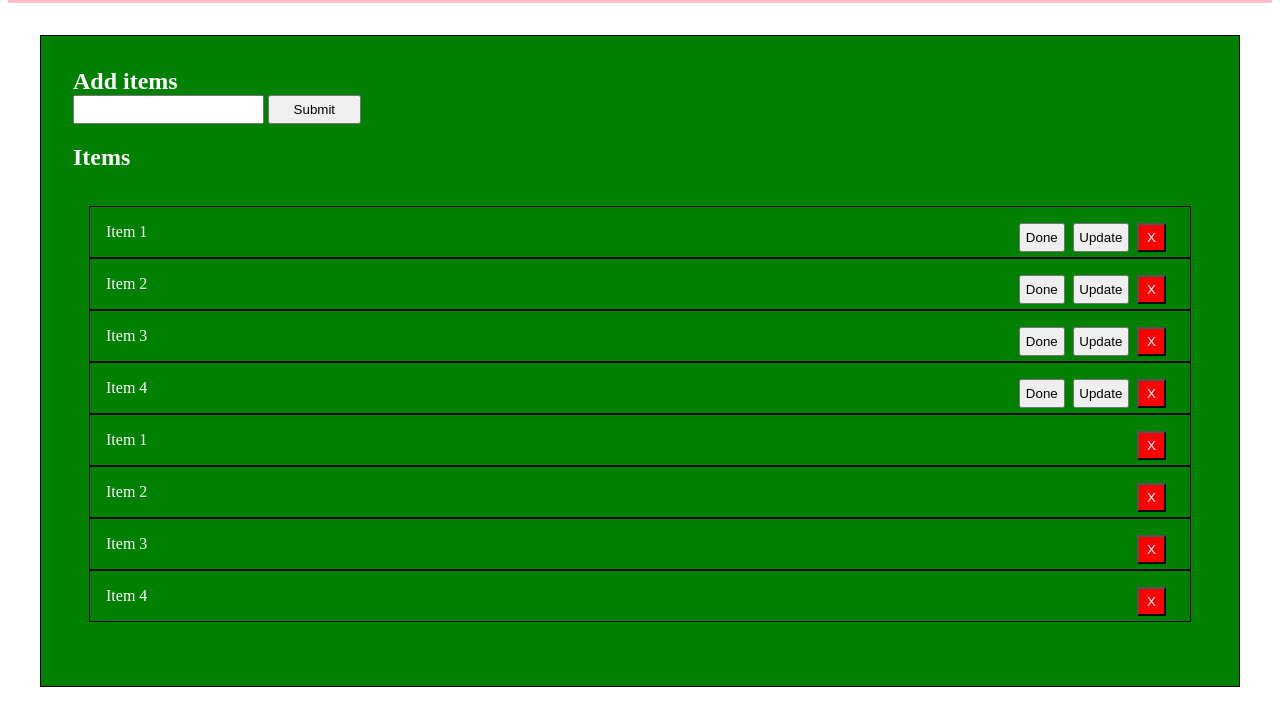
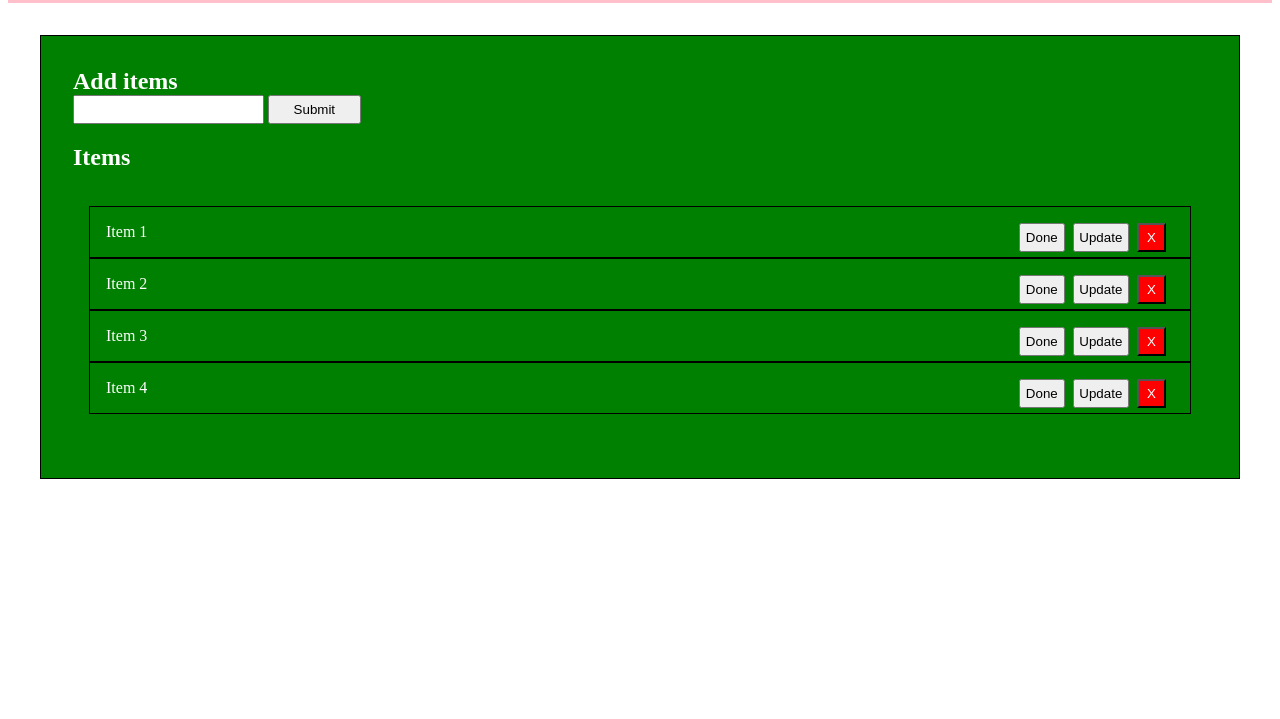
Before and after one commit to RashidSiddique12/Todo_App_Using_Dom, a plain HTML site: page index.html in a window 1280 px wide. Shown: the part 90-809 px from the top of the page. Drawn offline with Linux system fonts and the light colour scheme.

Commit message:
mimor change

```diff
--- a/index.html
+++ b/index.html
@@ -46,11 +46,7 @@
           <button class="update">Update</button>
           <button class="done">Done</button>
         </li>
-        <li class="list-group">Item 1 <button class="delete">X</button></li>
-        <li class="list-group">Item 2 <button class="delete">X</button></li>
-        <li class="list-group">Item 3 <button class="delete">X</button></li>
-        <li class="list-group">Item 4 <button class="delete">X</button></li>
-      </ul>
+        </ul>
     </section>
     <script src="./dom1.js"></script>
   </body>
```
